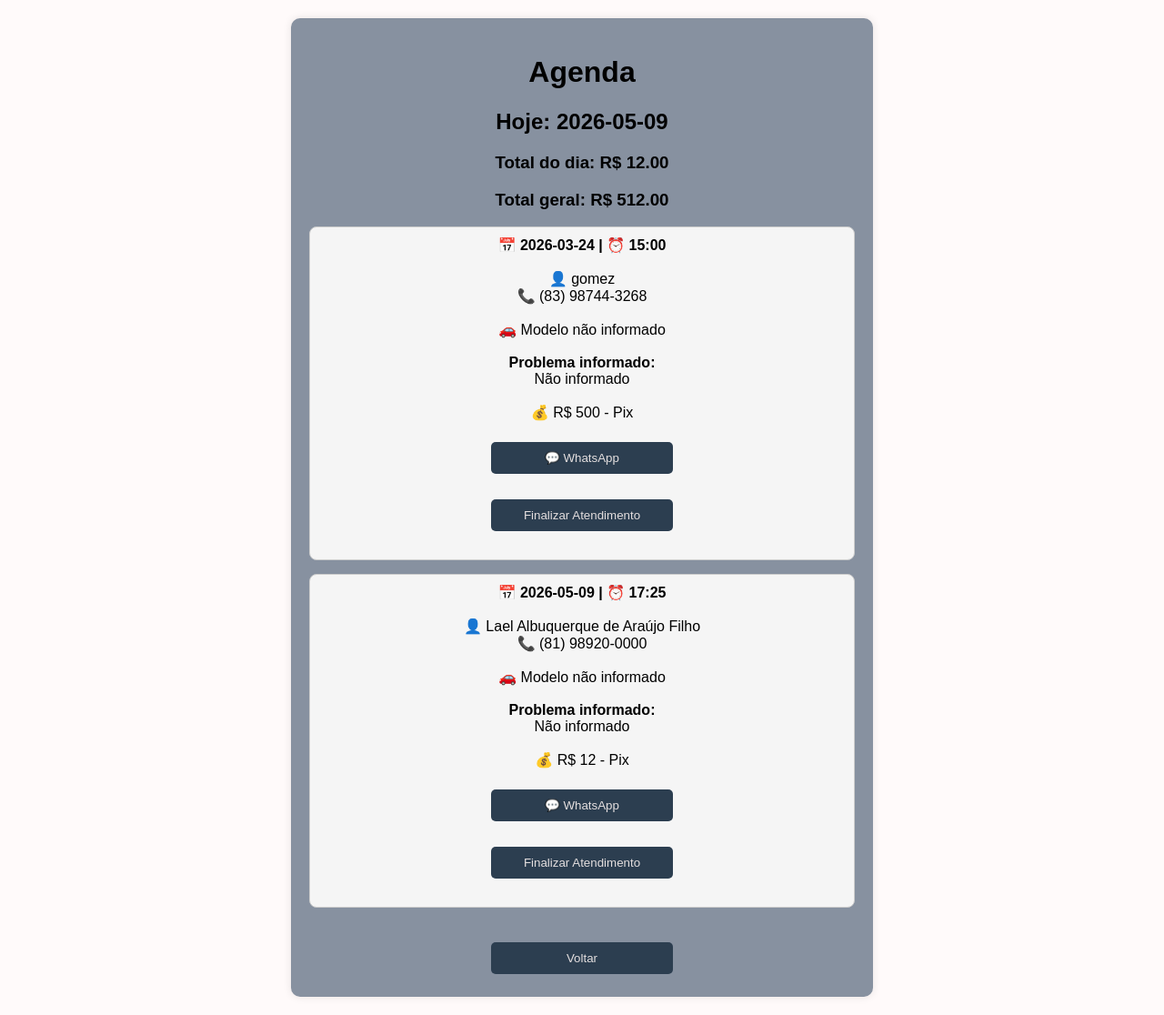
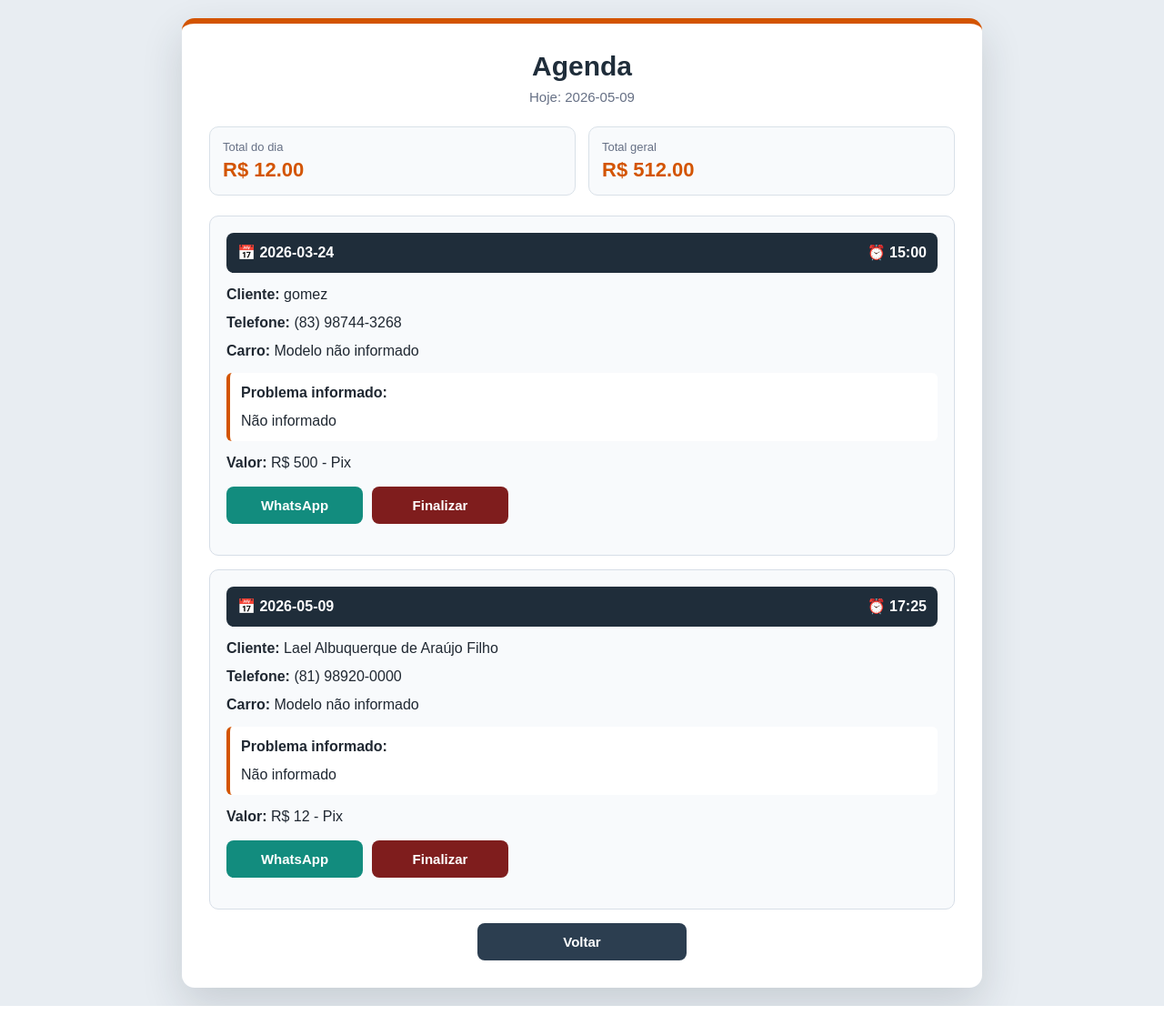
Before and after one commit to aciolineto/A3Demetri-s, a Flask app: page /listar in a window 1280 px wide. Shown: the whole page at 91% size. Run offline with Flask 3, Linux system fonts and the light colour scheme.

Commit message:
A3-Melhorar visual

```diff
--- a/trabalho_faculdade_mecaninca_projeto/static/style.css
+++ b/trabalho_faculdade_mecaninca_projeto/static/style.css
@@ -1,6 +1,7 @@
 body {
-    font-family: Arial;
-    background-color: #fffafa;
+    font-family: Arial, sans-serif;
+    background: #e8edf2;
+    color: #202832;
 
     display: flex;
     justify-content: center;
@@ -8,26 +9,123 @@ body {
     min-height: 100vh;
     margin: 0;
     padding: 20px;
+    box-sizing: border-box;
 }
 
 .container {
-    background: rgb(135, 145, 160);
-    padding: 20px;
-    border-radius: 10px;
-    box-shadow: 0 0 10px rgba(0,0,0,0.1);
+    background: white;
+    padding: 30px;
+    border-radius: 14px;
+    box-shadow: 0 18px 45px rgba(31, 45, 58, 0.16);
     text-align: center;
-    max-width: 600px;
+    max-width: 720px;
     width: 100%;
+    border-top: 6px solid #d35400;
+}
+
+.home {
+    max-width: 520px;
+}
+
+.agenda {
+    max-width: 820px;
+}
+
+.topo {
+    margin-bottom: 24px;
+}
+
+.icone {
+    display: inline-flex;
+    width: 58px;
+    height: 58px;
+    align-items: center;
+    justify-content: center;
+    border-radius: 50%;
+    background: #fff1e8;
+    font-size: 30px;
+    margin-bottom: 10px;
+}
+
+.logo {
+    width: 96px;
+    height: 96px;
+    border-radius: 100%;
+    object-fit: cover;
+    border: 4px solid #fff1e8;
+    box-shadow: 0 8px 20px rgba(31, 45, 58, 0.18);
+    margin-bottom: 14px;
+}
+
+h1 {
+    margin-bottom: 8px;
+    margin-top: 0;
+    color: #1f2d3a;
+    font-size: 30px;
+}
+
+.topo p {
+    margin: 0;
+    color: #667085;
+    font-size: 15px;
+}
+
+a {
+    color: #2c3e50;
+    font-weight: bold;
+    text-decoration: none;
+}
+
+.menu {
+    display: flex;
+    flex-direction: column;
+    align-items: center;
+    gap: 14px;
 }
 
 button {
-    padding: 10px;
-    margin: 5px;
-    width: 200px;
+    padding: 12px;
+    margin: 0;
+    width: 230px;
     border: none;
-    border-radius: 5px;
+    border-radius: 8px;
     background: #2c3e50;
-    color: rgb(228, 223, 223);
+    color: white;
+    font-weight: bold;
+    cursor: pointer;
+    font-size: 15px;
+    transition: 0.2s;
+}
+
+button:hover {
+    transform: translateY(-1px);
+    box-shadow: 0 6px 14px rgba(0,0,0,0.14);
+}
+
+.botao-principal {
+    background: #d35400;
+}
+
+.botao-principal:hover {
+    background: #b84700;
+}
+
+.botao-secundario {
+    background: #2c3e50;
+}
+
+.botao-secundario:hover {
+    background: #1f2d3a;
+}
+
+.botao-whatsapp {
+    background: #128c7e;
+    width: 150px;
+}
+
+.botao-finalizar {
+    background: #7f1d1d;
+    width: 150px;
 }
 
 form {
@@ -39,26 +137,141 @@ form {
 
 label {
     font-weight: bold;
-    margin-top: 8px;
+    margin-top: 10px;
+    width: 360px;
+    text-align: left;
+    color: #344054;
+    font-size: 14px;
 }
 
 input, select, textarea {
-    padding: 10px;
-    width: 260px;
-    border: 1px solid #ccc;
-    border-radius: 5px;
+    padding: 12px;
+    width: 360px;
+    border: 1px solid #cbd5e1;
+    border-radius: 8px;
     font-family: Arial;
     box-sizing: border-box;
+    font-size: 14px;
+    background: #f8fafc;
+}
+
+input:focus, select:focus, textarea:focus {
+    outline: none;
+    border-color: #d35400;
+    background: white;
+    box-shadow: 0 0 0 3px rgba(211, 84, 0, 0.14);
 }
 
 textarea {
     resize: vertical;
 }
 
+.link-voltar {
+    display: inline-block;
+    margin-top: 18px;
+}
+
+.resumo {
+    display: grid;
+    grid-template-columns: 1fr 1fr;
+    gap: 14px;
+    margin-bottom: 22px;
+}
+
+.resumo div {
+    background: #f8fafc;
+    border: 1px solid #d9e1e8;
+    border-radius: 10px;
+    padding: 14px;
+    text-align: left;
+}
+
+.resumo span {
+    display: block;
+    color: #667085;
+    font-size: 13px;
+    margin-bottom: 5px;
+}
+
+.resumo strong {
+    color: #d35400;
+    font-size: 22px;
+}
+
 .card-cliente {
     margin-bottom: 15px;
-    padding: 10px;
-    border: 1px solid #ccc;
+    padding: 18px;
+    border: 1px solid #d7dee7;
+    border-radius: 10px;
+    background: #f8fafc;
+    text-align: left;
+    line-height: 1.5;
+}
+
+.card-topo {
+    display: flex;
+    justify-content: space-between;
+    gap: 12px;
+    background: #1f2d3a;
+    color: white;
+    padding: 10px 12px;
     border-radius: 8px;
-    background: #f5f5f5;
+    margin-bottom: 12px;
 }
+
+.card-cliente p {
+    margin: 7px 0;
+}
+
+.problema {
+    background: white;
+    border-left: 4px solid #d35400;
+    padding: 10px 12px;
+    margin: 12px 0;
+    border-radius: 6px;
+}
+
+.problema p {
+    margin-bottom: 0;
+}
+
+.acoes-card {
+    display: flex;
+    gap: 10px;
+    margin-top: 14px;
+    flex-wrap: wrap;
+}
+
+.acoes-card form {
+    display: block;
+}
+
+.vazio {
+    padding: 22px;
+    background: #f8fafc;
+    border: 1px dashed #cbd5e1;
+    border-radius: 10px;
+    color: #667085;
+}
+
+@media (max-width: 480px) {
+    .container {
+        padding: 20px;
+    }
+
+    h1 {
+        font-size: 24px;
+    }
+
+    button, input, select, textarea, label {
+        width: 100%;
+    }
+
+    .resumo {
+        grid-template-columns: 1fr;
+    }
+
+    .card-topo, .acoes-card {
+        flex-direction: column;
+    }
+}
--- a/trabalho_faculdade_mecaninca_projeto/templates/listar.html
+++ b/trabalho_faculdade_mecaninca_projeto/templates/listar.html
@@ -1,43 +1,55 @@
 <link rel="stylesheet" href="{{ url_for('static', filename='style.css') }}">
 
-<div class="container">
-    <h1>Agenda</h1>
-    <h2> Hoje: {{ hoje }}</h2>
-    <h3> Total do dia: R$ {{ "%.2f"|format(total_dia) }}</h3>
-    <h3> Total geral: R$ {{ "%.2f"|format(total_geral) }}</h3>
+<div class="container agenda">
+    <div class="topo">
+        <h1>Agenda</h1>
+        <p>Hoje: {{ hoje }}</p>
+    </div>
+
+    <div class="resumo">
+        <div>
+            <span>Total do dia</span>
+            <strong>R$ {{ "%.2f"|format(total_dia) }}</strong>
+        </div>
+        <div>
+            <span>Total geral</span>
+            <strong>R$ {{ "%.2f"|format(total_geral) }}</strong>
+        </div>
+    </div>
 
     {% if clientes %}
     {% for cliente in clientes %}
         <div class="card-cliente">
+            <div class="card-topo">
+                <strong>📅 {{ cliente.data }}</strong>
+                <strong>⏰ {{ cliente.horario }}</strong>
+            </div>
 
-            <strong>📅 {{ cliente.data }} | ⏰ {{ cliente.horario }}</strong><br><br>
+            <p><strong>Cliente:</strong> {{ cliente.nome or '' }}</p>
+            <p><strong>Telefone:</strong> {{ cliente.telefone }}</p>
+            <p><strong>Carro:</strong> {{ cliente.modelo_carro or 'Modelo não informado' }}</p>
 
-            👤 {{ cliente.nome or '' }} <br>
-            📞 {{ cliente.telefone }} <br><br>
-            🚗 {{ cliente.modelo_carro or 'Modelo não informado' }} <br><br>
+            <div class="problema">
+                <strong>Problema informado:</strong>
+                <p>{{ cliente.problema or 'Não informado' }}</p>
+            </div>
 
-            <strong>Problema informado:</strong><br>
-            {{ cliente.problema or 'Não informado' }}<br><br>
+            <p><strong>Valor:</strong> R$ {{ cliente.valor }} - {{ cliente.pagamento }}</p>
 
-            💰 R$ {{ cliente.valor }} - {{ cliente.pagamento }}
+            <div class="acoes-card">
+                <a href="https://wa.me/{{ (cliente.telefone or '') | replace('(', '') | replace(')', '') | replace(' ', '') | replace('-', '') }}" target="_blank">
+                    <button class="botao-whatsapp">WhatsApp</button>
+                </a>
 
-            <br><br>
-
-            <a href="https://wa.me/{{ (cliente.telefone or '') | replace('(', '') | replace(')', '') | replace(' ', '') | replace('-', '') }}" target="_blank">
-                <button>💬 WhatsApp</button>
-            </a>
-
-            <br><br>
-
-            <form method="POST" action="/excluir/{{ loop.index0 }}" onsubmit="return confirm('Finalizar atendimento?')">
-                <button type="submit">Finalizar Atendimento</button>
-            </form>
+                <form method="POST" action="/excluir/{{ loop.index0 }}" onsubmit="return confirm('Finalizar atendimento?')">
+                    <button type="submit" class="botao-finalizar">Finalizar</button>
+                </form>
+            </div>
         </div>
     {% endfor %}
     {% else %}
-        <p>Nenhum cliente cadastrado.</p>
+        <p class="vazio">Nenhum cliente cadastrado.</p>
     {% endif %}
 
-    <br>
-    <a href="/"><button>Voltar</button></a>
+    <a href="/"><button class="botao-secundario">Voltar</button></a>
 </div>
```
Also changed, not shown: trabalho_faculdade_mecaninca_projeto/templates/cadastrar.html (+6 -4 lines), trabalho_faculdade_mecaninca_projeto/templates/index.html (+10 -5 lines), trabalho_faculdade_mecaninca_projeto/static/logo.jpeg (added).
